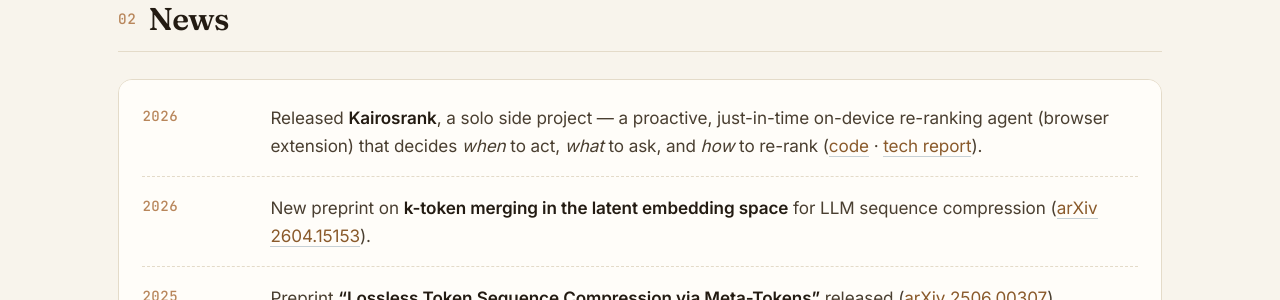
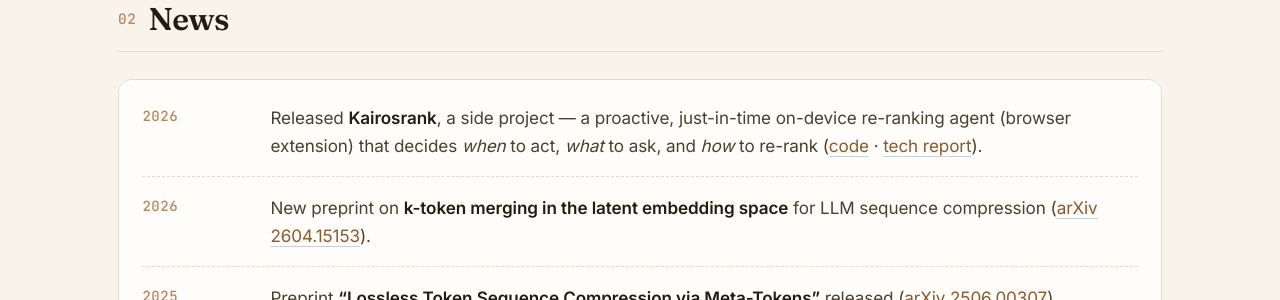
Before and after one commit to ziwei-fan/ziwei-fan.github.io, a Jekyll site: the page built from _pages/about.md, in a window 1280 px wide and 900 px high, scrolled down 1049 px. Shown: the part 153-453 px from the top of the window. Built offline with Jekyll 4.4.1, drawn with Linux system fonts in a browser that asks for light colours; some of the changed text lies outside the part shown.

Commit message:
Drop 'Solo' from Kairosrank tag and news line
Co-Authored-By: Claude Opus 4.8 <noreply@anthropic.com>

```diff
--- a/_pages/about.md
+++ b/_pages/about.md
@@ -100,7 +100,7 @@ redirect_from:
   <div class="zf-news">
     <div class="zf-news__item">
       <div class="zf-news__date">2026</div>
-      <div class="zf-news__text">Released <strong>Kairosrank</strong>, a solo side project — a proactive, just-in-time on-device re-ranking agent (browser extension) that decides <em>when</em> to act, <em>what</em> to ask, and <em>how</em> to re-rank (<a href="https://github.com/ziwei-fan/Kairosrank" target="_blank" rel="noopener">code</a> · <a href="https://github.com/ziwei-fan/Kairosrank/blob/main/KAIROSRANK.pdf" target="_blank" rel="noopener">tech report</a>).</div>
+      <div class="zf-news__text">Released <strong>Kairosrank</strong>, a side project — a proactive, just-in-time on-device re-ranking agent (browser extension) that decides <em>when</em> to act, <em>what</em> to ask, and <em>how</em> to re-rank (<a href="https://github.com/ziwei-fan/Kairosrank" target="_blank" rel="noopener">code</a> · <a href="https://github.com/ziwei-fan/Kairosrank/blob/main/KAIROSRANK.pdf" target="_blank" rel="noopener">tech report</a>).</div>
     </div>
     <div class="zf-news__item">
       <div class="zf-news__date">2026</div>
@@ -234,7 +234,7 @@ redirect_from:
         <h3 class="zf-pub__title">Kairosrank: A Proactive, Just-in-Time Agent That Decides When to Break Silence, What to Ask, and How to Re-Rank</h3>
         <p class="zf-pub__authors"><span class="me">Ziwei Fan</span>.</p>
         <div class="zf-pub__meta">
-          <span class="zf-tag">Solo R&amp;D prototype</span>
+          <span class="zf-tag">R&amp;D prototype</span>
           <a class="zf-tag zf-tag--link" href="https://github.com/ziwei-fan/Kairosrank/blob/main/KAIROSRANK.pdf" target="_blank" rel="noopener"><i class="fas fa-file-pdf"></i> PDF</a>
           <a class="zf-tag zf-tag--link" href="https://github.com/ziwei-fan/Kairosrank" target="_blank" rel="noopener"><i class="fab fa-github"></i> Code</a>
         </div>
```
